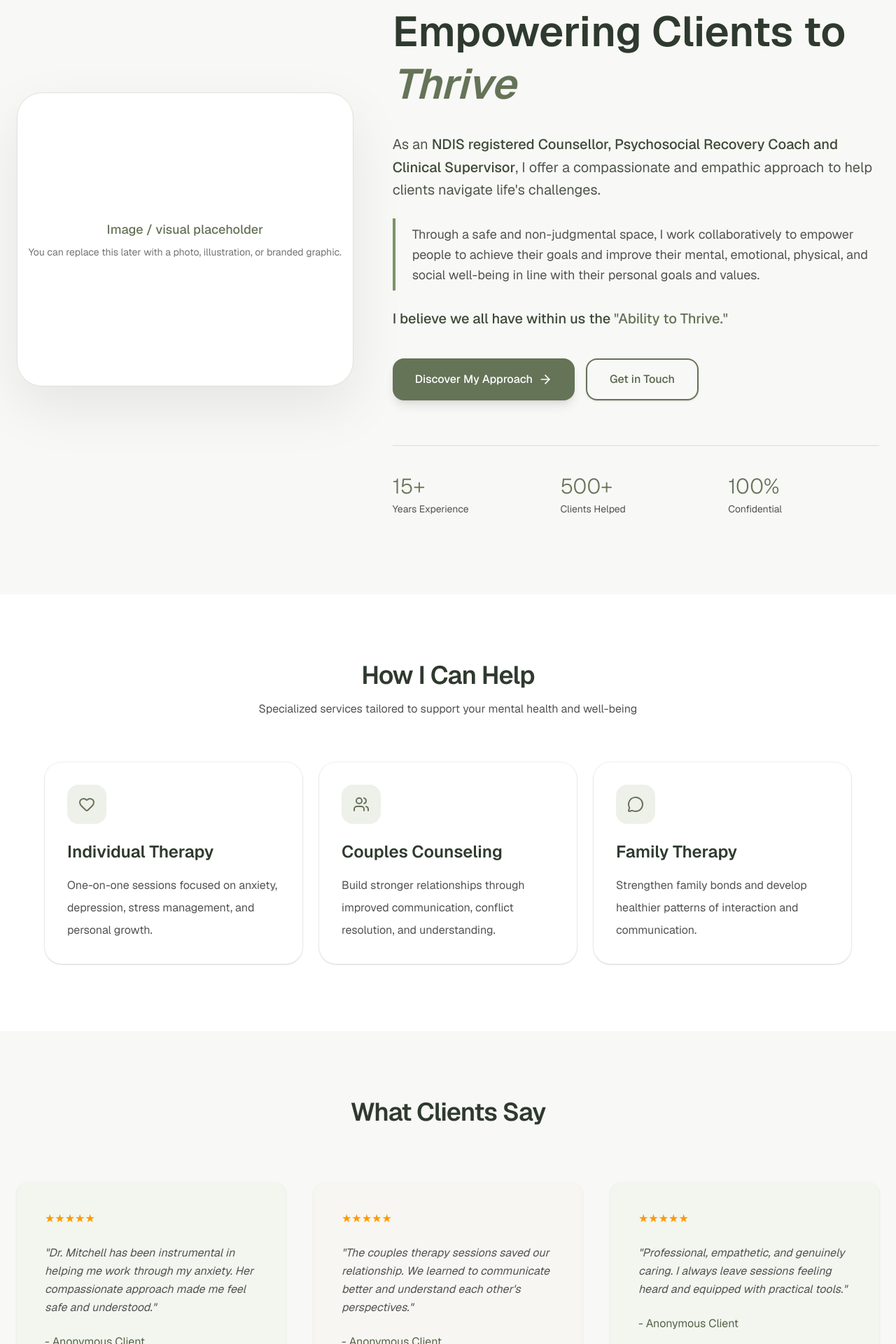
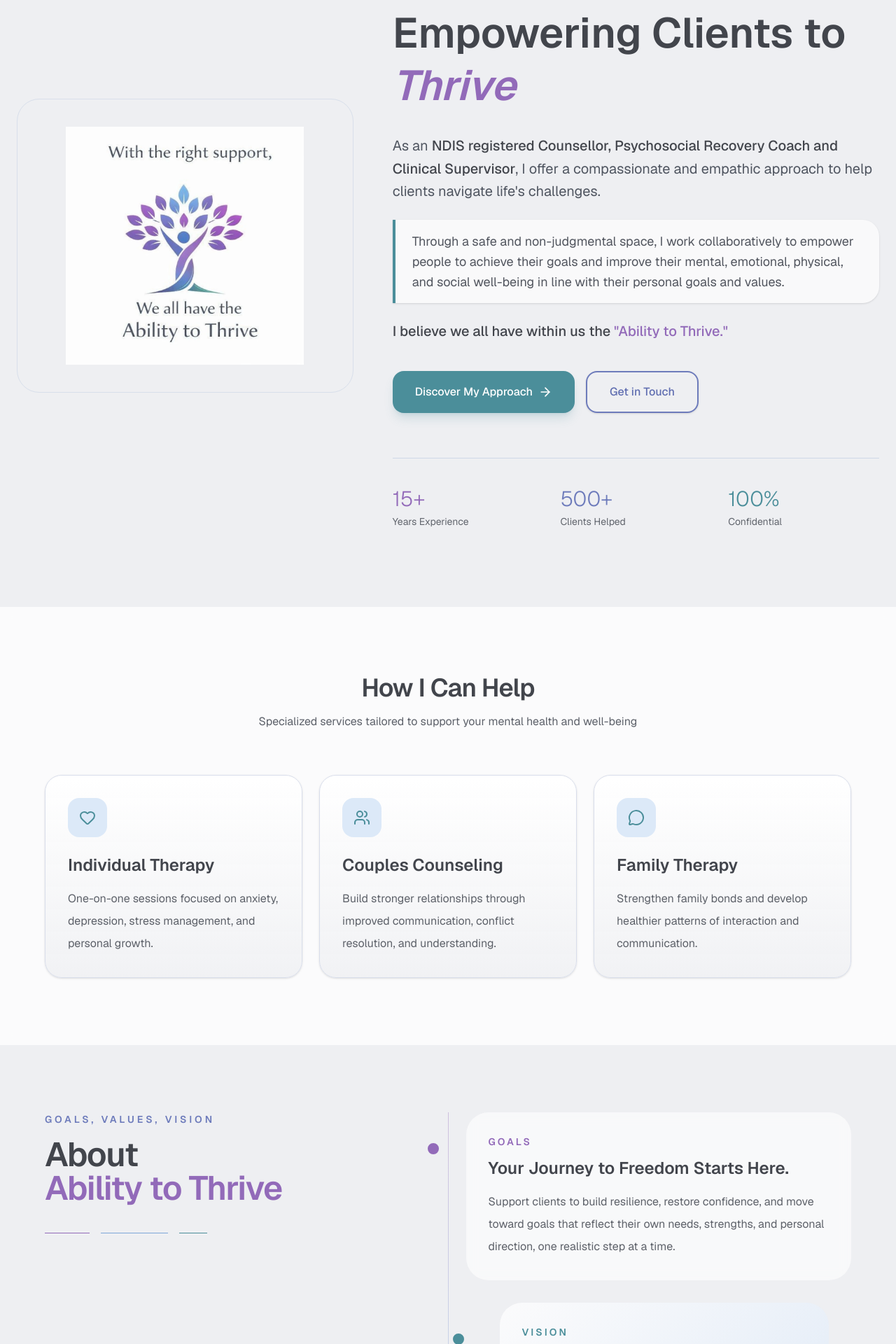
Before and after one commit to ltsMaven/-team218-app_fit3048, a Next.js app in the folder my-app/: page / in a window 1280 px wide. Shown: the part 880-2800 px from the top of the page at 70% size. Built offline with nearby package versions, Linux system fonts and the light colour scheme.

Commit message:
update the landing page as well as adding her logo to the landing page

```diff
--- a/my-app/src/app/globals.css
+++ b/my-app/src/app/globals.css
@@ -1,8 +1,14 @@
 @import "tailwindcss";
 
 :root {
-  --background: #ffffff;
-  --foreground: #171717;
+  --background: #eeeff2;
+  --foreground: #42454c;
+  --lavender: #926ab9;
+  --periwinkle: #6d7bbb;
+  --sky: #7ea6d8;
+  --cyan: #4b8e9a;
+  --slate: #42454c;
+  --mist: #eeeff2;
 }
 
 @theme inline {
@@ -12,15 +18,10 @@
   --font-mono: var(--font-geist-mono);
 }
 
-@media (prefers-color-scheme: dark) {
-  :root {
-    --background: #0a0a0a;
-    --foreground: #ededed;
-  }
-}
-
 body {
-  background: var(--background);
+  background:
+    radial-gradient(circle at top, rgba(126, 166, 216, 0.16), transparent 36%),
+    linear-gradient(180deg, #f7f8fb 0%, var(--background) 100%);
   color: var(--foreground);
   font-family: var(--font-geist-sans), sans-serif;
 }
@@ -32,3 +33,8 @@ html {
 * {
   box-sizing: border-box;
 }
+
+::selection {
+  background: rgba(146, 106, 185, 0.28);
+  color: var(--slate);
+}
--- a/my-app/src/app/page.js
+++ b/my-app/src/app/page.js
@@ -1,4 +1,5 @@
-import Link from 'next/link';
+import Link from "next/link";
+import Image from "next/image";
 import { Heart, Users, MessageCircle, ArrowRight, Sun } from "lucide-react";
 
 const services = [
@@ -25,30 +26,43 @@ const services = [
 const testimonials = [
   {
     quote:
-      "Dr. Mitchell has been instrumental in helping me work through my anxiety. Her compassionate approach made me feel safe and understood.",
-    author: "Anonymous Client",
-    bgClass: "bg-[#f3f6ef]",
+      "Sam was my Counsellor during my stay at Fairhaven in Mt Tambourine.  Going to rehab for the first time in my life was extremely daunting, the thought of being alone and not knowing what to expect I was filled with anxiety!  I was introduced to Sam on my first day and she instantly made me feel safe and at ease.  Not once did I feel ashamed or judged, I was met on a level of understanding and care and throughout my 3 month program Sam was able to help me to open up and release some major trauma that I had buried deep down and I learnt so much more about my addiction and more importantly about myself.  She armed me with the tools I needed to continue my healing journey in the real world. The knowledge and kindness Sam has and her ability to share her own life experience has helped me so much in my recovery journey! This enabled me to have such a positive experience and for that Sam I thank you ❤️",
+    author: "Jodie",
+    bgClass: "bg-[#eeeff2]",
   },
   {
     quote:
-      "The couples therapy sessions saved our relationship. We learned to communicate better and understand each other's perspectives.",
-    author: "Anonymous Client",
-    bgClass: "bg-[#f8f6f2]",
+      "I’m a previous client of Samantha’s, I can't praise her enough and highly recommend her as a counsellor. She went above and beyond to help me through several mental health and addiction issues I was experiencing at this time.  She was kind, understanding and very easy to talk to about anything.  Her ability to empathise and guide me through my darkest days will always be in my gratitude and thoughts.  The best ever ❤️",
+    author: "Jade",
+    bgClass: "bg-white/75",
   },
   {
     quote:
-      "Professional, empathetic, and genuinely caring. I always leave sessions feeling heard and equipped with practical tools.",
-    author: "Anonymous Client",
-    bgClass: "bg-[#f3f6ef]",
+      "I have had the wonderful pleasure of having Samantha as my counselor for a considerable period now. During my time working with Samantha she's been able to guide me through alcoholism and addiction to methamphetamine, broken relationship with my wife and children. She's amazingly empathetic, courteous and professional. Samantha had a far greater idea of my working mind than I did. And it was my absolute pleasure to have her guide me while I was unable to guide myself down the path of the verities of my life.",
+    author: "Barry",
+    bgClass: "bg-[#dce9f8]",
   },
 ];
+
+const TESTIMONIAL_PREVIEW_LENGTH = 180;
+
+function getTestimonialPreview(quote) {
+  if (quote.length <= TESTIMONIAL_PREVIEW_LENGTH) {
+    return quote;
+  }
+
+  const trimmed = quote.slice(0, TESTIMONIAL_PREVIEW_LENGTH);
+  const lastSpace = trimmed.lastIndexOf(" ");
+
+  return `${trimmed.slice(0, lastSpace > 0 ? lastSpace : trimmed.length)}...`;
+}
 
 export default function Home() {
   return (
     <>
       <section
         id="home"
-        className="relative isolate flex min-h-[calc(100vh-145px)] items-center overflow-hidden bg-white"
+        className="relative isolate flex min-h-[calc(100vh-145px)] items-center overflow-hidden bg-[#42454c]"
       >
         <video
           className="absolute inset-0 h-full w-full object-cover"
@@ -63,15 +77,20 @@ export default function Home() {
           />
         </video>
 
-        <div className="absolute inset-0 bg-black/35" />
+        <div className="absolute inset-0 bg-[linear-gradient(135deg,rgba(66,69,76,0.78),rgba(75,142,154,0.5),rgba(109,123,187,0.42))]" />
+        <div className="absolute inset-x-0 bottom-0 h-40 bg-[linear-gradient(180deg,transparent,rgba(238,239,242,0.18))]" />
 
         <div className="relative mx-auto flex w-full max-w-5xl justify-center px-6 py-20 text-center">
           <div className="max-w-3xl space-y-5 text-white">
+            <div className="mx-auto inline-flex rounded-full border border-white/20 bg-white/10 px-4 py-2 text-xs font-medium tracking-[0.28em] text-white/80 backdrop-blur">
+              COUNSELLING • COACHING • SUPPORT
+            </div>
+
             <h1 className="text-3xl font-semibold tracking-[0.08em] sm:text-5xl">
               Ability to Thrive
             </h1>
 
-            <p className="text-base sm:text-lg text-white/90">
+            <p className="text-base text-white/90 sm:text-lg">
               Guiding you towards a fulfilling life
             </p>
 
@@ -83,7 +102,8 @@ export default function Home() {
             <div className="pt-4">
               <Link
                 href="/book"
-                className="inline-block rounded-full border border-white/70 px-6 py-3 text-sm font-medium text-white transition hover:bg-white hover:text-black">
+                className="inline-block rounded-full bg-[#926ab9] px-6 py-3 text-sm font-medium text-white shadow-[0_18px_40px_rgba(146,106,185,0.35)] transition hover:bg-[#7d58a3]"
+              >
                 Get Started
               </Link>
             </div>
@@ -91,39 +111,38 @@ export default function Home() {
         </div>
       </section>
 
-      <section className="bg-[#f8f8f6] px-6 py-24 lg:py-28">
+      <section id="about-me" className="bg-transparent px-6 py-24 lg:py-28">
         <div className="mx-auto grid max-w-7xl items-center gap-14 lg:grid-cols-12">
           <div className="lg:col-span-5">
-            <div className="flex h-[420px] items-center justify-center rounded-[36px] border border-[#dfe3d9] bg-white shadow-[0_30px_80px_rgba(0,0,0,0.08)]">
-              <div className="text-center">
-                <p className="text-lg font-medium text-[#657357]">
-                  Image / visual placeholder
-                </p>
-                <p className="mt-2 text-sm text-neutral-500">
-                  You can replace this later with a photo, illustration, or
-                  branded graphic.
-                </p>
-              </div>
+            <div className="flex h-[420px] items-center justify-center rounded-[32px] border border-[#d8dfeb] p-6">
+              <Image
+                src="/assets/abilityToThriveLogo.webp"
+                alt="Ability To Thrive logo"
+                width={420}
+                height={420}
+                className="h-auto max-h-full w-full max-w-[340px] object-contain"
+                priority
+              />
             </div>
           </div>
 
           <div className="lg:col-span-7">
-            <div className="mb-6 inline-flex items-center gap-2 rounded-full bg-[#ecefe8] px-5 py-2">
-              <Sun className="h-[18px] w-[18px] text-[#657357]" />
-              <span className="text-sm font-medium tracking-wide text-[#44503d]">
+            <div className="mb-6 inline-flex items-center gap-2 rounded-full border border-[#7ea6d8]/30 bg-white/70 px-5 py-2 backdrop-blur">
+              <Sun className="h-[18px] w-[18px] text-[#4b8e9a]" />
+              <span className="text-sm font-medium tracking-wide text-[#42454c]">
                 ABOUT MY PRACTICE
               </span>
             </div>
 
-            <h2 className="mb-8 text-4xl font-semibold leading-tight text-[#2f3a2f] sm:text-5xl lg:text-6xl">
+            <h2 className="mb-8 text-4xl font-semibold leading-tight text-[#42454c] sm:text-5xl lg:text-6xl">
               Empowering Clients to{" "}
-              <span className="italic text-[#657357]">Thrive</span>
+              <span className="italic text-[#926ab9]">Thrive</span>
             </h2>
 
             <div className="mb-10 space-y-6">
-              <p className="text-xl leading-relaxed text-[#4f574a]">
+              <p className="text-xl leading-relaxed text-[#4f5560]">
                 As an{" "}
-                <span className="font-medium text-[#3e4a37]">
+                <span className="font-medium text-[#42454c]">
                   NDIS registered Counsellor, Psychosocial Recovery Coach and
                   Clinical Supervisor
                 </span>
@@ -131,8 +150,8 @@ export default function Home() {
                 navigate life&apos;s challenges.
               </p>
 
-              <div className="border-l-4 border-[#7b9468] pl-6 py-2">
-                <p className="text-lg leading-relaxed text-neutral-600">
+              <div className="rounded-r-3xl border-l-4 border-[#4b8e9a] bg-white/65 py-4 pl-6 pr-6 shadow-sm">
+                <p className="text-lg leading-relaxed text-[#51555e]">
                   Through a safe and non-judgmental space, I work
                   collaboratively to empower people to achieve their goals and
                   improve their mental, emotional, physical, and social
@@ -140,50 +159,50 @@ export default function Home() {
                 </p>
               </div>
 
-              <p className="text-xl font-medium leading-relaxed text-[#3e4a37]">
+              <p className="text-xl font-medium leading-relaxed text-[#42454c]">
                 I believe we all have within us the{" "}
-                <span className="text-[#657357]">
+                <span className="text-[#926ab9]">
                   &quot;Ability to Thrive.&quot;
                 </span>
               </p>
             </div>
 
             <div className="flex flex-col gap-4 sm:flex-row">
-              <button className="inline-flex items-center justify-center gap-2 rounded-2xl bg-[#657357] px-8 py-4 text-base font-medium text-white shadow-lg transition hover:bg-[#556248]">
+              <button className="inline-flex items-center justify-center gap-2 rounded-2xl bg-[#4b8e9a] px-8 py-4 text-base font-medium text-white shadow-lg shadow-[#4b8e9a]/20 transition hover:bg-[#3e7882]">
                 Discover My Approach
                 <ArrowRight className="h-5 w-5" />
               </button>
 
-              <button className="inline-flex items-center justify-center rounded-2xl border-2 border-[#657357] px-8 py-4 text-base font-medium text-[#556248] shadow-sm transition hover:bg-[#f2f5ef]">
+              <button className="inline-flex items-center justify-center rounded-2xl border-2 border-[#6d7bbb] px-8 py-4 text-base font-medium text-[#5f6db0] shadow-sm transition hover:bg-white/60">
                 Get in Touch
               </button>
             </div>
 
-            <div className="mt-16 grid grid-cols-3 gap-6 border-t border-[#d9ded2] pt-10">
+            <div className="mt-16 grid grid-cols-3 gap-6 border-t border-[#cdd8e7] pt-10">
               <div>
-                <p className="mb-1 text-3xl font-light text-[#657357]">15+</p>
-                <p className="text-sm text-neutral-600">Years Experience</p>
+                <p className="mb-1 text-3xl font-light text-[#926ab9]">15+</p>
+                <p className="text-sm text-[#61656d]">Years Experience</p>
               </div>
               <div>
-                <p className="mb-1 text-3xl font-light text-[#657357]">500+</p>
-                <p className="text-sm text-neutral-600">Clients Helped</p>
+                <p className="mb-1 text-3xl font-light text-[#6d7bbb]">500+</p>
+                <p className="text-sm text-[#61656d]">Clients Helped</p>
               </div>
               <div>
-                <p className="mb-1 text-3xl font-light text-[#657357]">100%</p>
-                <p className="text-sm text-neutral-600">Confidential</p>
+                <p className="mb-1 text-3xl font-light text-[#4b8e9a]">100%</p>
+                <p className="text-sm text-[#61656d]">Confidential</p>
               </div>
             </div>
           </div>
         </div>
       </section>
 
-      <section className="bg-white px-6 py-24">
+      <section id="my-work" className="bg-white/75 px-6 py-24 backdrop-blur-sm">
         <div className="mx-auto max-w-6xl">
           <div className="text-center">
-            <h2 className="text-3xl font-semibold tracking-tight text-[#2f3a2f] sm:text-4xl">
+            <h2 className="text-3xl font-semibold tracking-tight text-[#42454c] sm:text-4xl">
               How I Can Help
             </h2>
-            <p className="mx-auto mt-4 max-w-2xl text-base text-neutral-600">
+            <p className="mx-auto mt-4 max-w-2xl text-base text-[#5c6069]">
               Specialized services tailored to support your mental health and
               well-being
             </p>
@@ -196,17 +215,17 @@ export default function Home() {
               return (
                 <article
                   key={service.title}
-                  className="rounded-3xl bg-white p-8 shadow-sm ring-1 ring-black/5 transition hover:shadow-md"
+                  className="rounded-3xl border border-[#d9deeb] bg-[linear-gradient(180deg,rgba(255,255,255,0.96),rgba(238,239,242,0.82))] p-8 shadow-sm transition hover:-translate-y-1 hover:shadow-lg"
                 >
-                  <div className="mb-6 flex h-14 w-14 items-center justify-center rounded-2xl bg-[#eef0ea]">
-                    <Icon className="h-6 w-6 text-[#657357]" />
+                  <div className="mb-6 flex h-14 w-14 items-center justify-center rounded-2xl bg-[#dce9f8]">
+                    <Icon className="h-6 w-6 text-[#4b8e9a]" />
                   </div>
 
-                  <h3 className="text-2xl font-semibold text-[#2f3a2f]">
+                  <h3 className="text-2xl font-semibold text-[#42454c]">
                     {service.title}
                   </h3>
 
-                  <p className="mt-4 text-base leading-8 text-neutral-600">
+                  <p className="mt-4 text-base leading-8 text-[#5d6169]">
                     {service.description}
                   </p>
                 </article>
@@ -216,10 +235,84 @@ export default function Home() {
         </div>
       </section>
 
-      <section className="bg-[#f8f8f6] px-6 py-24">
+      <section className="bg-transparent px-6 py-24">
+        <div className="mx-auto max-w-6xl">
+          <div className="grid gap-16 lg:grid-cols-[0.9fr_1.1fr] lg:items-start">
+            <div className="lg:sticky lg:top-28">
+              <p className="text-sm font-semibold uppercase tracking-[0.28em] text-[#6d7bbb]">
+                Goals, Values, Vision
+              </p>
+              <h2 className="mt-4 max-w-lg text-3xl font-semibold tracking-tight text-[#42454c] sm:text-5xl">
+                About
+                <br />
+                <span className="text-[#926ab9]">Ability to Thrive</span>
+              </h2>
+
+              <div className="mt-10 flex items-center gap-4">
+                <div className="h-px w-16 bg-[#926ab9]" />
+                <div className="h-px w-24 bg-[#7ea6d8]" />
+                <div className="h-px w-10 bg-[#4b8e9a]" />
+              </div>
+            </div>
+
+            <div className="relative">
+              <div className="absolute left-[22px] top-0 hidden h-full w-px bg-[linear-gradient(180deg,rgba(146,106,185,0.35),rgba(126,166,216,0.35),rgba(75,142,154,0.35))] md:block" />
+
+              <div className="space-y-8">
+                <article className="relative rounded-[2rem] bg-white/60 p-8 backdrop-blur-sm md:ml-12">
+                  <div className="absolute left-[-3.65rem] top-10 hidden h-6 w-6 rounded-full border-4 border-[#eeeff2] bg-[#926ab9] md:block" />
+                  <p className="text-sm font-semibold uppercase tracking-[0.22em] text-[#926ab9]">
+                    Goals
+                  </p>
+                  <h3 className="mt-3 text-2xl font-semibold text-[#42454c]">
+                    Your Journey to Freedom Starts Here.
+                  </h3>
+                  <p className="mt-4 max-w-2xl text-base leading-8 text-[#5d6169]">
+                    Support clients to build resilience, restore confidence, and
+                    move toward goals that reflect their own needs, strengths,
+                    and personal direction, one realistic step at a time.
+                  </p>
+                </article>
+
+                <article className="relative rounded-[2rem] bg-[linear-gradient(135deg,rgba(255,255,255,0.75),rgba(220,233,248,0.75))] p-8 backdrop-blur-sm md:mr-8 md:ml-24">
+                  <div className="absolute left-[-4.4rem] top-10 hidden h-6 w-6 rounded-full border-4 border-[#eeeff2] bg-[#4b8e9a] md:block" />
+                  <p className="text-sm font-semibold uppercase tracking-[0.22em] text-[#4b8e9a]">
+                    Vision
+                  </p>
+                  <h3 className="mt-3 text-2xl font-semibold text-[#42454c]">
+                    From Overwhelmed to Empowered.
+                  </h3>
+                  <p className="mt-4 max-w-2xl text-base leading-8 text-[#5d6169]">
+                    Create a space that is safe, non-judgmental, and
+                    collaborative, where each person feels heard, supported, and
+                    empowered in the work they are doing.
+                  </p>
+                </article>
+
+                <article className="relative rounded-[2rem] bg-[#42454c] p-8 text-white md:ml-12">
+                  <div className="absolute left-[-3.65rem] top-10 hidden h-6 w-6 rounded-full border-4 border-[#eeeff2] bg-[#7ea6d8] md:block" />
+                  <p className="text-sm font-semibold uppercase tracking-[0.22em] text-[#7ea6d8]">
+                    Values
+                  </p>
+                  <h3 className="mt-3 text-2xl font-semibold">
+                    Optimism That Inspires Change.
+                  </h3>
+                  <p className="mt-4 max-w-2xl text-base leading-8 text-white/78">
+                    Help people recognise their ability to thrive and develop
+                    the emotional, mental, and social foundations needed for a
+                    more balanced and fulfilling life.
+                  </p>
+                </article>
+              </div>
+            </div>
+          </div>
+        </div>
+      </section>
+
+      <section id="blogs" className="bg-transparent px-6 py-24">
         <div className="mx-auto max-w-7xl">
           <div className="mb-20 text-center">
-            <h2 className="text-3xl font-semibold tracking-tight text-[#2f3a2f] sm:text-4xl">
+            <h2 className="text-3xl font-semibold tracking-tight text-[#42454c] sm:text-4xl">
               What Clients Say
             </h2>
           </div>
@@ -228,34 +321,51 @@ export default function Home() {
             {testimonials.map((testimonial, index) => (
               <article
                 key={index}
-                className={`${testimonial.bgClass} rounded-2xl p-10 shadow-sm`}
+                className={`${testimonial.bgClass} rounded-2xl border border-white/60 p-10 shadow-sm backdrop-blur-sm`}
               >
-                <div className="mb-6">
-                  <div className="mb-6 flex text-amber-500">
-                    {[...Array(5)].map((_, i) => (
-                      <span key={i}>★</span>
-                    ))}
-                  </div>
+                <div className="mb-6 flex text-[#926ab9]">
+                  {[...Array(5)].map((_, i) => (
+                    <span key={i}>★</span>
+                  ))}
+                </div>
 
-                  <p className="italic leading-relaxed text-neutral-600">
+                {testimonial.quote.length > TESTIMONIAL_PREVIEW_LENGTH ? (
+                  <details className="group">
+                    <summary className="list-none cursor-pointer [&::-webkit-details-marker]:hidden">
+                      <p className="italic leading-relaxed text-[#595d66] group-open:hidden">
+                        &quot;{getTestimonialPreview(testimonial.quote)}&quot;
+                      </p>
+                      <p className="hidden italic leading-relaxed text-[#595d66] group-open:block">
+                        &quot;{testimonial.quote}&quot;
+                      </p>
+                      <span className="mt-5 inline-flex text-sm font-medium text-[#4b8e9a] transition hover:text-[#926ab9] group-open:hidden">
+                        Read more
+                      </span>
+                      <span className="mt-5 hidden text-sm font-medium text-[#4b8e9a] transition hover:text-[#926ab9] group-open:inline-flex">
+                        Show less
+                      </span>
+                    </summary>
+                  </details>
+                ) : (
+                  <p className="italic leading-relaxed text-[#595d66]">
                     &quot;{testimonial.quote}&quot;
                   </p>
-                </div>
+                )}
 
-                <p className="text-[#556248]">- {testimonial.author}</p>
+                <p className="mt-6 text-[#4b8e9a]">- {testimonial.author}</p>
               </article>
             ))}
           </div>
         </div>
       </section>
 
-      <section className="bg-white px-6 py-24">
+      <section className="bg-[#42454c] px-6 py-24 text-center text-white">
         <div className="mx-auto max-w-4xl text-center">
-          <h2 className="text-3xl font-semibold tracking-tight text-[#2f3a2f] sm:text-4xl">
+          <h2 className="text-3xl font-semibold tracking-tight sm:text-4xl">
             Ready to Take the First Step?
           </h2>
 
-          <p className="mx-auto mt-5 max-w-2xl text-lg text-neutral-600">
+          <p className="mx-auto mt-5 max-w-2xl text-lg text-white/75">
             Schedule your consultation today and begin your journey toward
             healing and growth.
           </p>
@@ -263,7 +373,7 @@ export default function Home() {
           <div className="mt-10">
             <Link
               href="/book"
-              className="inline-flex items-center gap-2 rounded-xl bg-[#657357] px-6 py-3 text-sm font-medium text-white transition hover:bg-[#556248]"
+              className="inline-flex items-center gap-2 rounded-xl bg-[#7ea6d8] px-6 py-3 text-sm font-medium text-[#1f2937] transition hover:bg-[#98bbe4]"
             >
               Book Your Session Now
               <ArrowRight className="h-4 w-4" />
--- a/my-app/src/components/Navbar.js
+++ b/my-app/src/components/Navbar.js
@@ -9,9 +9,9 @@ const navItems = [
 
 export default function Navbar() {
   return (
-    <header className="border-b border-black/10 bg-white/85 backdrop-blur">
+    <header className="border-b border-white/30 bg-[#eeeff2]/80 backdrop-blur">
       <nav className="mx-auto flex w-full max-w-5xl items-center justify-between px-6 py-4">
-        <Link href="/" className="text-lg font-semibold tracking-tight">
+        <Link href="/" className="text-lg font-semibold tracking-tight text-[#42454c]">
           Ability To Thrive
         </Link>
 
@@ -20,7 +20,7 @@ export default function Navbar() {
             <Link
               key={item.href}
               href={item.href}
-              className="text-neutral-700 transition hover:text-black"
+              className="text-[#5f6470] transition hover:text-[#926ab9]"
             >
               {item.label}
             </Link>
```
Also changed, not shown: my-app/src/app/book/page.js (+4 -4 lines), my-app/src/components/Footer.js (+13 -13 lines), my-app/public/assets/abilityToThriveLogo.webp (added).
